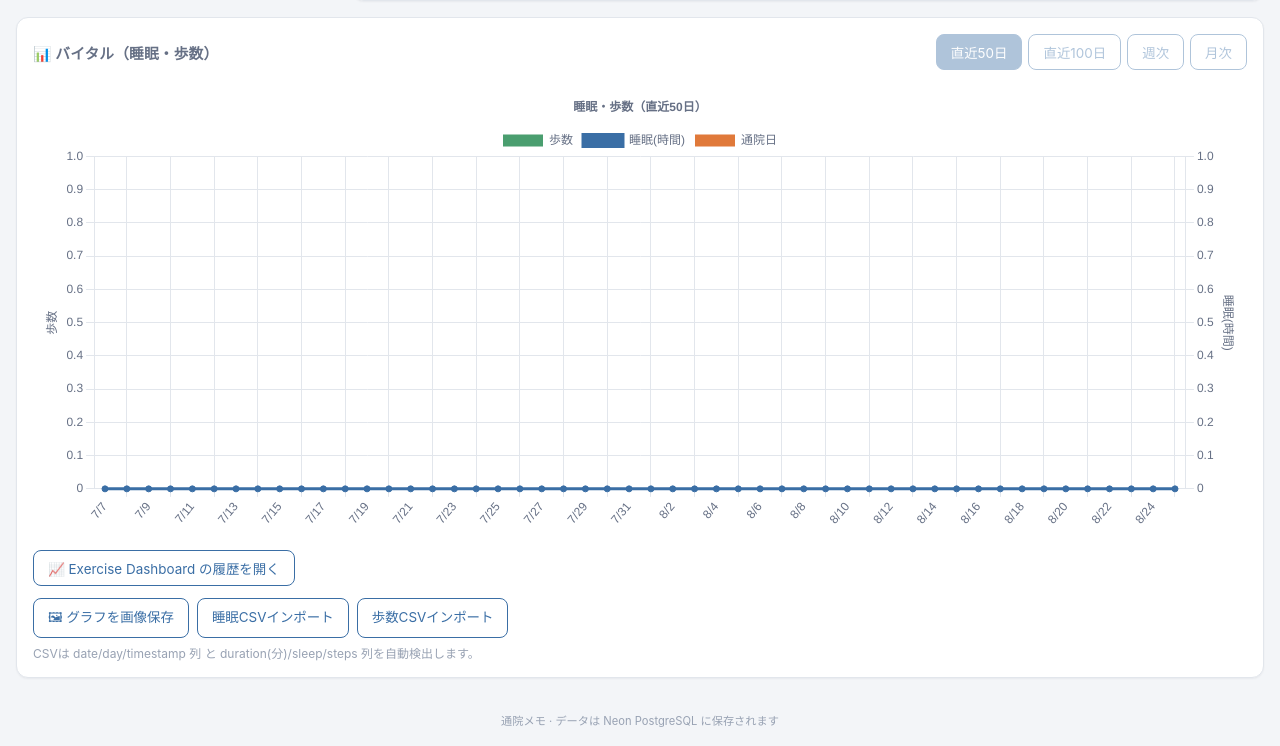
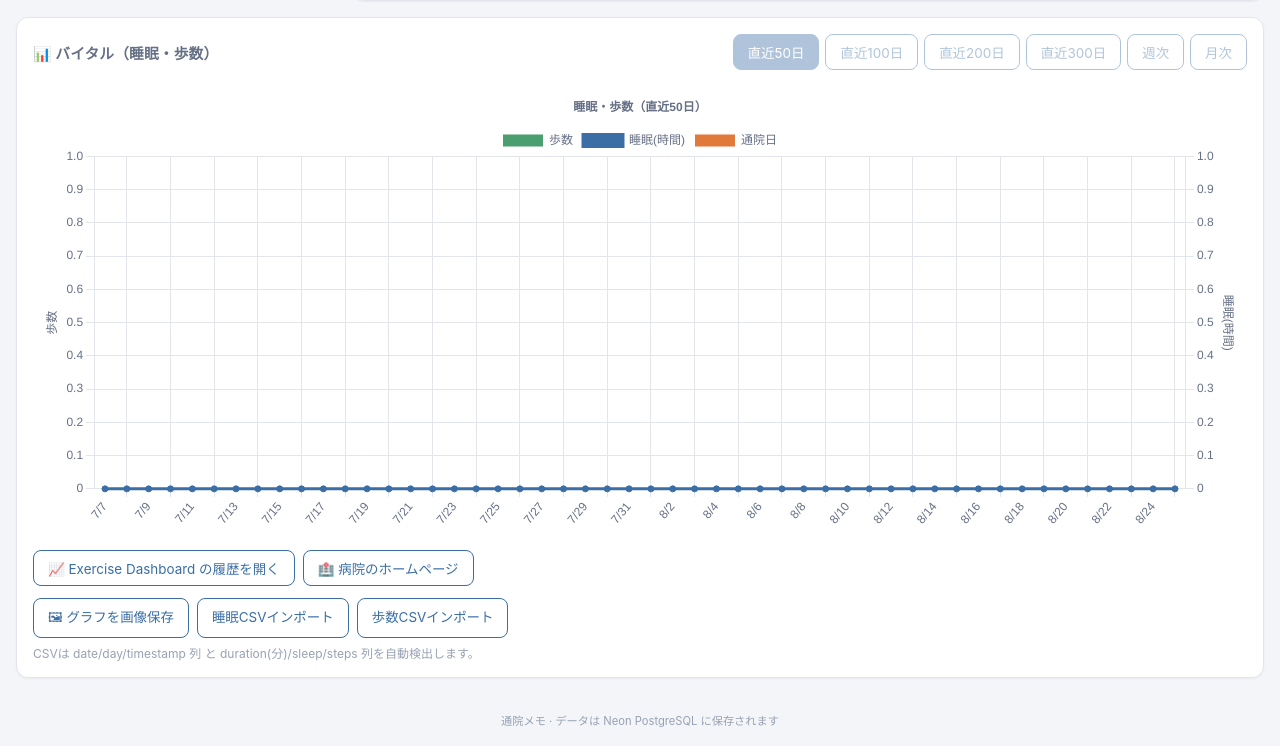
Before and after one commit to gojiroma/tuuinmemo, a Flask app: page / in a window 1280 px wide. Shown: the part 853-1599 px from the top of the page. Run offline with Flask 3, Linux system fonts and the light colour scheme; data that the repository does not hold is empty; some libraries are stand-ins or nearby versions.

Commit message:
Add 直近200日/300日 vitals views and a hospital homepage link
recentNNN period modes were already generic in vitals-chart.js, so this
just adds the two extra period-toggle buttons. Also adds a link to
hanazonomental.com next to the Exercise Dashboard link.

```diff
--- a/templates/index.html
+++ b/templates/index.html
@@ -139,7 +139,7 @@
   .vitals-toolbar { display: flex; justify-content: space-between; align-items: center; flex-wrap: wrap; gap: 10px; margin-bottom: 12px; }
   .chart-box { height: 440px; position: relative; }
   #chartsContainer { background: var(--bg-elevated); padding: 8px; border-radius: var(--radius-sm); transition: background var(--t); }
-  .external-link-row { margin-top: 12px; }
+  .external-link-row { display: flex; gap: 8px; flex-wrap: wrap; margin-top: 12px; }
   .external-link-row a.btn { text-decoration: none; display: inline-flex; align-items: center; gap: 6px; }
   .import-row { display: flex; gap: 8px; flex-wrap: wrap; margin-top: 12px; }
   .import-row label.btn { display: inline-block; }
@@ -198,6 +198,8 @@
       <div class="period-toggle ui-fade">
         <button class="btn secondary" data-mode="recent">直近50日</button>
         <button class="btn secondary" data-mode="recent100">直近100日</button>
+        <button class="btn secondary" data-mode="recent200">直近200日</button>
+        <button class="btn secondary" data-mode="recent300">直近300日</button>
         <button class="btn secondary" data-mode="week">週次</button>
         <button class="btn secondary" data-mode="month">月次</button>
       </div>
@@ -207,6 +209,7 @@
     </div>
     <div class="external-link-row">
       <a class="btn secondary" href="https://dashboard.exercise.quest/history" target="_blank" rel="noopener">📈 Exercise Dashboard の履歴を開く</a>
+      <a class="btn secondary" href="https://hanazonomental.com/" target="_blank" rel="noopener">🏥 病院のホームページ</a>
     </div>
     <div class="import-row">
       <button class="btn secondary" id="saveChartImageBtn">🖼 グラフを画像保存</button>
```
